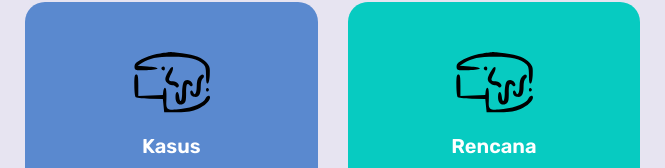
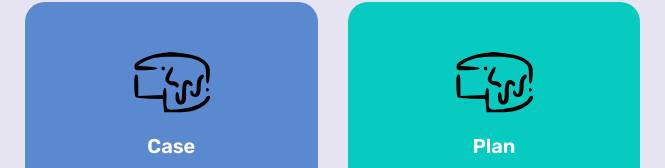
Before and after one commit to KrisnaCahya/krisportfolio.github.io, a plain HTML site: page dalam1.html in a window 1280 px wide. Shown: the part 162-330 px from the top of the page, 146-811 px from the left. Drawn offline with nearby package versions, Linux system fonts and the light colour scheme.

Commit message:
mengubah beberapa bahasa indo ke inggris

```diff
--- a/dalam1.html
+++ b/dalam1.html
@@ -29,7 +29,7 @@
                             <div class="service-item padd-15">
                                 <div class="service-item-inner" style="background: #5A89CF;">
                                     <img src="assets/websitedalam/img/service-2.svg" alt="">
-                                    <h3>Kasus</h3>
+                                    <h3>Case</h3>
                                     <p>The cake shop that started to have customers who were lazy to leave the house and wanted a delivery.</p>
                                 </div>
                             </div>
@@ -37,7 +37,7 @@
                             <div class="service-item padd-15">
                                 <div class="service-item-inner" style="background: #07CBC1;">
                                     <img src="assets/websitedalam/img/service-2.svg" alt="">
-                                    <h3>Rencana</h3>
+                                    <h3>Plan</h3>
                                     <p>Create a cake shop application that provides a delivery order feature with the Mobile Apps platform to make purchases easier.</p>
                                 </div>
                             </div>
```
